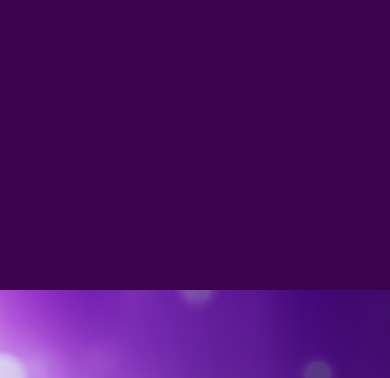
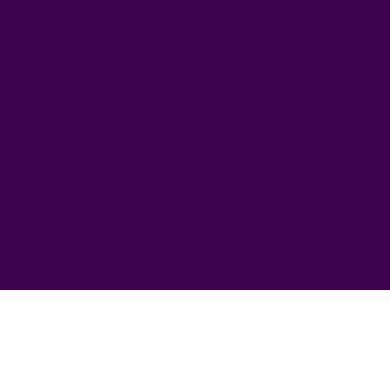
Before and after one commit to RobbieVibart/Portfolio2019_Jan, a website: page Index.html in a window 390 px wide. Shown: the part 554-932 px from the top of the page. After the commit the page ends 868 px from the top, so only its background shows below. Drawn offline with Linux system fonts and the light colour scheme.

Commit message:
Back ground removed & Mobile config

```diff
--- a/scss/_config.scss
+++ b/scss/_config.scss
@@ -11,10 +11,13 @@
 @mixin background {
   @if $show-home-image {
     &#bg-img {
-      background: $home-image;
+      margin: 0;
+      padding: 0;
+      height: 100vh;
+      // background: $home-image;
       background-attachment: fixed;
-      background-size: contain;
-      background-size: cover;
+      // background-size: contain;
+      // background-size: cover;
 
       &:after {
         content: " ";
--- a/scss/_mobile.scss
+++ b/scss/_mobile.scss
@@ -13,7 +13,6 @@
     transform: translateX(-35px);
     height: 100vh;
     width: 100vw;
-    // background-color: red;
     text-align: center;
     font-size: 1rem;
   }
```
Also changed, not shown: dist/css/main.css.
